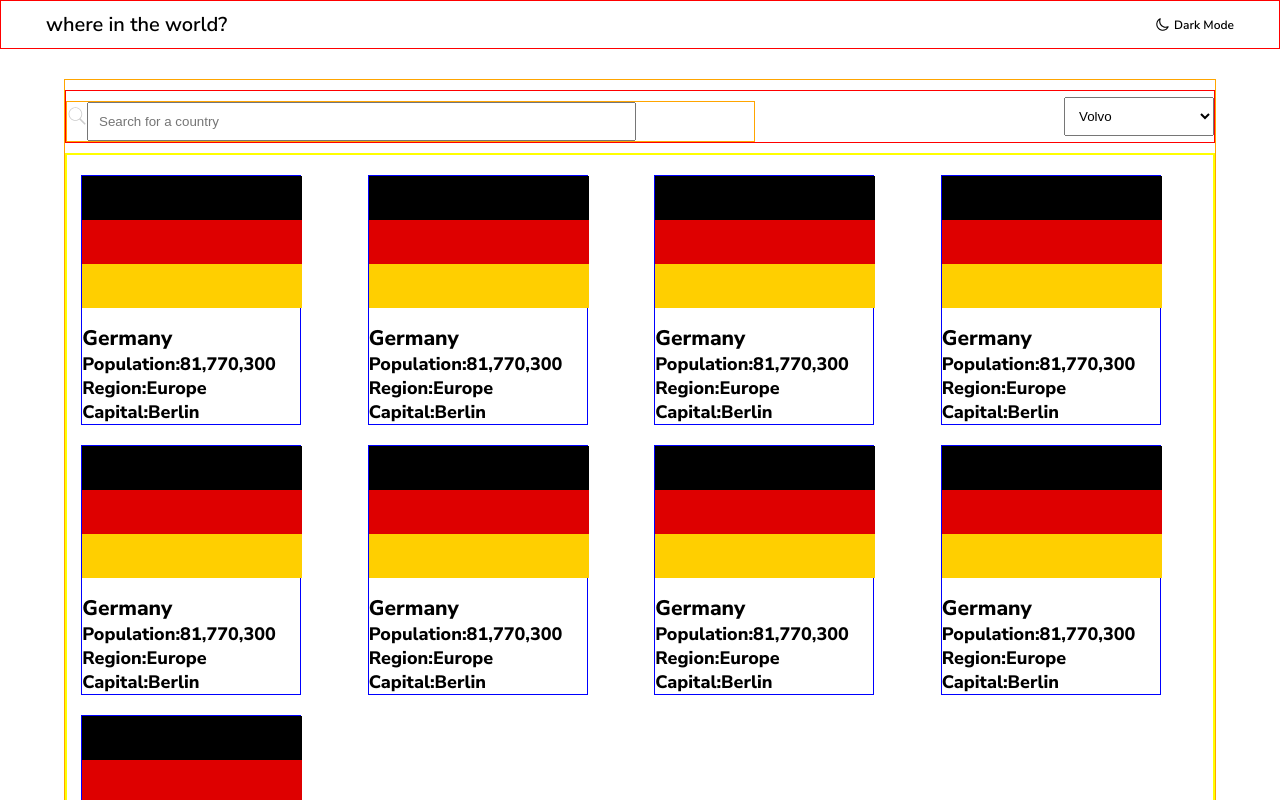
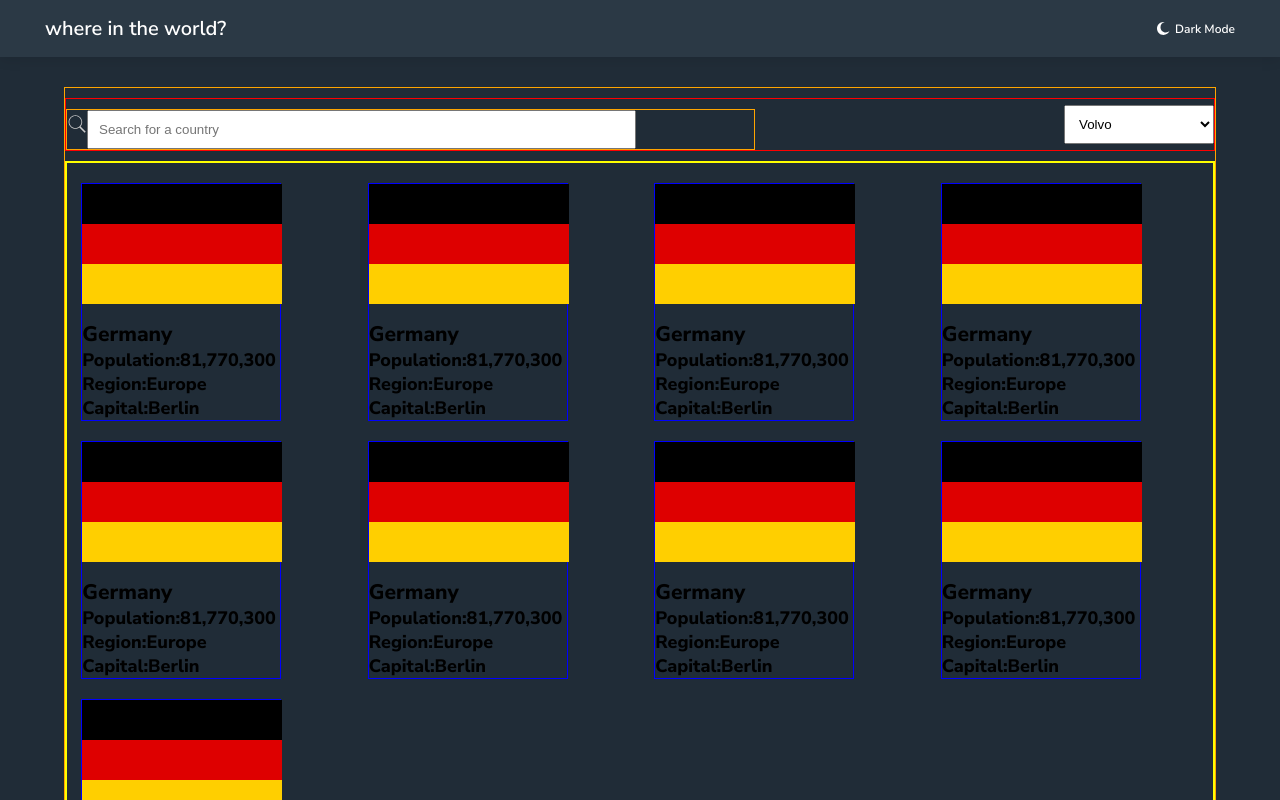
Before and after one commit to iddimsangi/restcontries, a React (Create React App) app: page / in a window 1280 px wide. Shown: the top 800 px of the page. Built offline with nearby package versions, Linux system fonts and the light colour scheme.

Commit message:
app background and header color fixed

```diff
--- a/src/App.js
+++ b/src/App.js
@@ -1,6 +1,6 @@
 import "./App.scss";
 import CountriesList from "./CountriesList/CountriesList"
-import moon from "./img/half-moon-svgrepo-com.svg";
+import moon from "./img/icon-moon.svg";
 function App() {
   return (
     <div className="App">
--- a/src/App.scss
+++ b/src/App.scss
@@ -1,13 +1,17 @@
 .App{
+    background-color: hsl(207, 26%, 17%);
     &-header{
         display: flex;
         align-items: center;
         justify-content: space-between;
-        border:1px solid red;
-        padding: 1rem 4.5rem;
+        background-color: hsl(209, 23%, 22%);
+        box-shadow: rgba(0, 0, 0, 0.09) 0px 3px 12px;
+        padding: 1.5rem 4.5rem;
+
             h1{
                 font-size: 2rem;
                 font-weight: 600;
+                color: hsl(0, 0%, 100%);
             }
         div{
             display: flex;
@@ -20,6 +24,7 @@
                 font-size: 1.2rem;
                 font-weight: 600;
                 margin-left: .5rem;
+                color: hsl(0, 0%, 100%);
             }
         }
     }
--- a/src/CountriesList/Country/Country.scss
+++ b/src/CountriesList/Country/Country.scss
@@ -7,10 +7,10 @@
     // text-align: center;
     .countryBox{
         border: 1px solid blue;
-        width: 22rem;
+        width: 20rem;
         // background-color: red;
         img{
-            width:22rem;
+            width:20rem;
         }
     }
 }
```
Also changed, not shown: src/img/icon-moon.svg (added).
